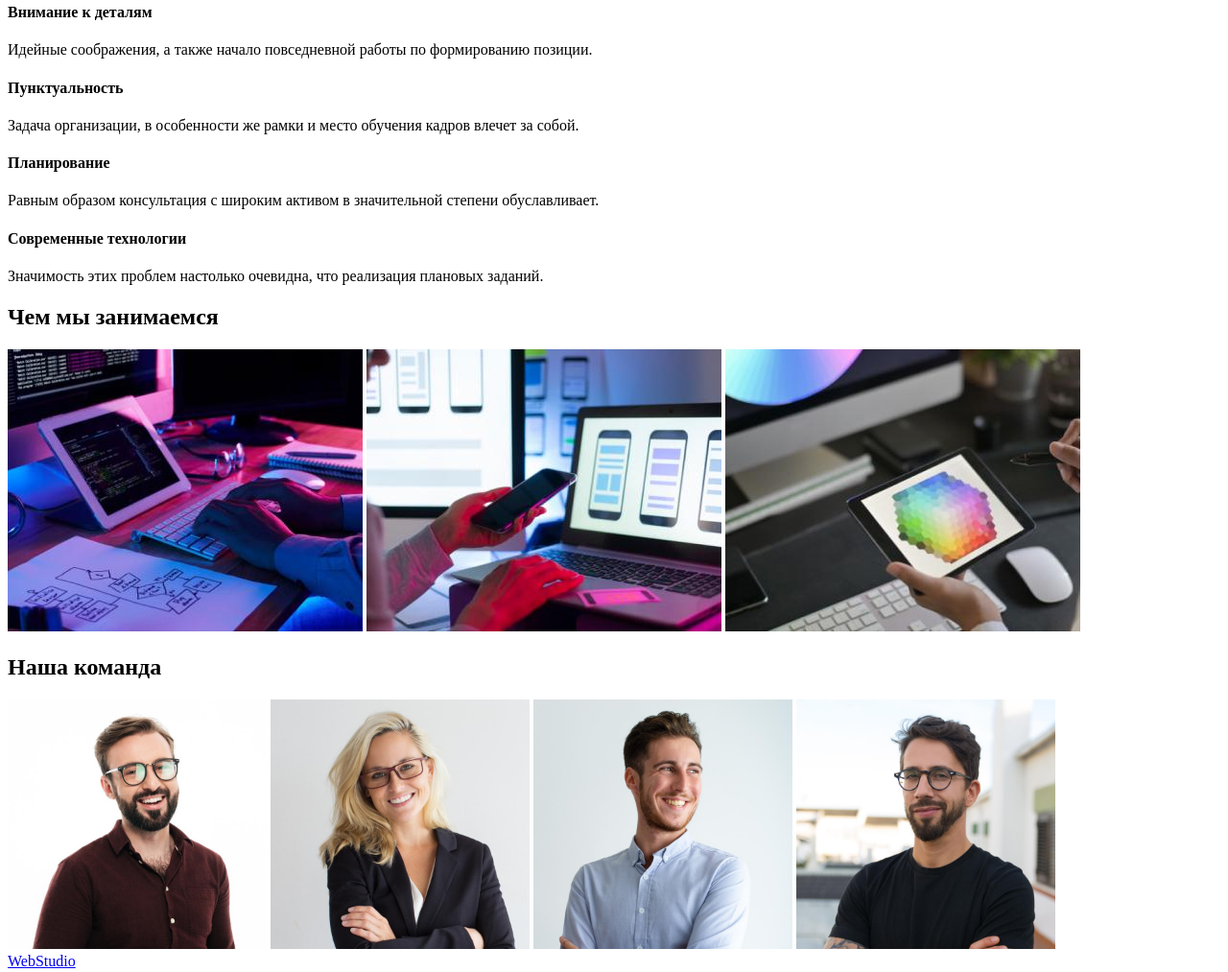
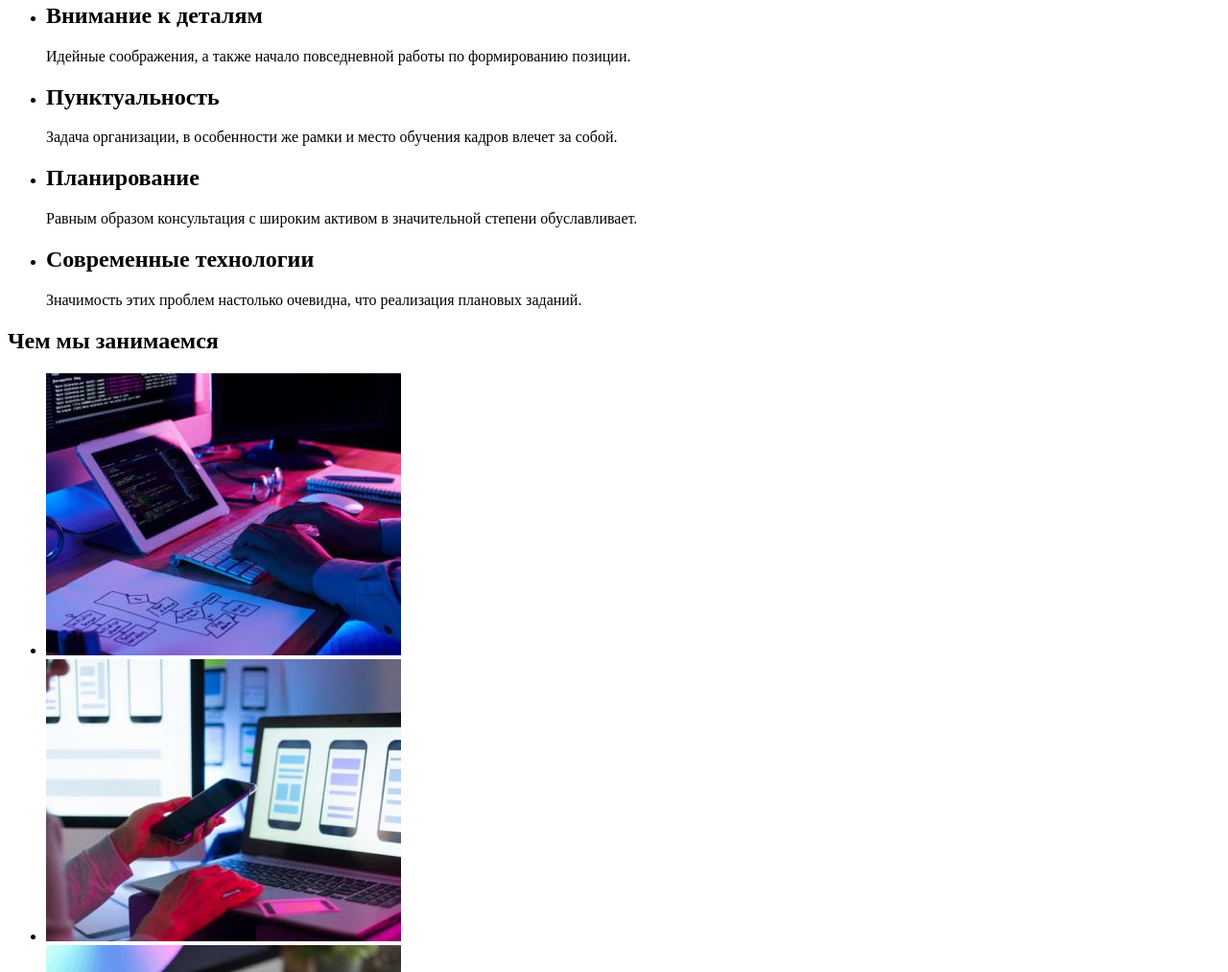
Before and after one commit to Freshcool/goit-markup-hw-01, a plain HTML site: page index.html in a window 1280 px wide. Shown: the part 235-1248 px from the top of the page at 96% size. Drawn offline with Linux system fonts and the light colour scheme.

Commit message:
Откорректированный скелет
Более правильная разметка по смыслу

```diff
--- a/index.html
+++ b/index.html
@@ -9,6 +9,7 @@
 
     <!-- header -->
     <header>
+        <div>
             <a href="#">WebStudio</a>
             <nav>
                 <ul>
@@ -19,55 +20,67 @@
             </nav>
             <a href="tel:+380961111111">+38 096 111 11 11</a>
             <a href="mailto:info@devstudio.com">info@devstudio.com</a>
+        </div>
     </header>
 
     <!-- main -->
     <main>
-        <article>
+        <section>
             <h1>Эффективные решения для вашего бизнеса</h1>
             <button type="button">Заказать услугу</button>
-        </article>
+        </section>
 
         <!--peculiarities section-->
-        <div>
         <section>
-                <h4>Внимание к деталям</h4>
+            <ul>
+            <li>
+                <h2>Внимание к деталям</h2>
                 <p>Идейные соображения, а также начало повседневной работы по формированию позиции.</p>
+            </li>
+            <li>
+                <h2>Пунктуальность</h2>
+                <p>Задача организации, в особенности же рамки и место обучения кадров влечет за собой.</p>
+            </li>
+            <li>
+                <h2>Планирование</h2>
+                <p>Равным образом консультация с широким активом в значительной степени обуславливает.</p>
+            </li>
+            <li>
+                <h2>Современные технологии</h2>
+                <p>Значимость этих проблем настолько очевидна, что реализация плановых заданий.</p>
+            </li>
+            </ul>
         </section>
-            <section>
-                <h4>Пунктуальность</h4>
-                <p>Задача организации, в особенности же рамки и место обучения кадров влечет за собой.</p>
-            </section>
-            <section>
-                <h4>Планирование</h4>
-                <p>Равным образом консультация с широким активом в значительной степени обуславливает.</p>
-            </section>
-            <section>
-                <h4>Современные технологии</h4>
-                <p>Значимость этих проблем настолько очевидна, что реализация плановых заданий.</p>
-            </section>
-        </div>
 
         <!--what we do-->
         <div>
             <h2>Чем мы занимаемся</h2>
-            <img src="images/device1.jpg" alt="device1" width="370">
-            <img src="images/device2.jpg" alt="device2" width="370">
-            <img src="images/device3.jpg" alt="device3" width="370">
+
+            <!--images what we do-->
+            <ul>
+                <li><img src="images/device1.jpg" alt="device1" width="370"></li>
+                <li><img src="images/device2.jpg" alt="device2" width="370"></li>
+                <li><img src="images/device3.jpg" alt="device3" width="370"></li>
+            </ul>
         </div>
 
         <!--our team-->
         <div>
             <h2>Наша команда</h2>
-            <img src="images/igordemianenko.jpg" alt="Игорь Демьяненко" width="270">
-            <img src="images/OlgaRepina.jpg" alt="Ольга Репина" width="270">
-            <img src="images/NikolayTarasov.jpg" alt="Николай Тарасов" width="270">
-            <img src="images/mikhailermakov.jpg" alt="Михаил Ермаков" width="270">
+
+            <!--photo our team-->
+            <ul>
+                <li><img src="images/igordemianenko.jpg" alt="Игорь Демьяненко" width="270"></li>
+                <li><img src="images/OlgaRepina.jpg" alt="Ольга Репина" width="270"></li>
+                <li><img src="images/NikolayTarasov.jpg" alt="Николай Тарасов" width="270"></li>
+                <li><img src="images/mikhailermakov.jpg" alt="Михаил Ермаков" width="270"></li>
+            </ul>
         </div>
     </main>
 
     <!-- footer-->
     <footer>
+        <section>
             <a href="#">WebStudio</a>
             <address>
                 <ul>
@@ -76,6 +89,7 @@
                     <li><a href="tel:+380991111111">+38 099 111 11 11</a></li>
                 </ul>
             </address>
+        </section>
     </footer>
 </body>
 </html>
```
Lines whose indentation alone changed are shown as unchanged.
